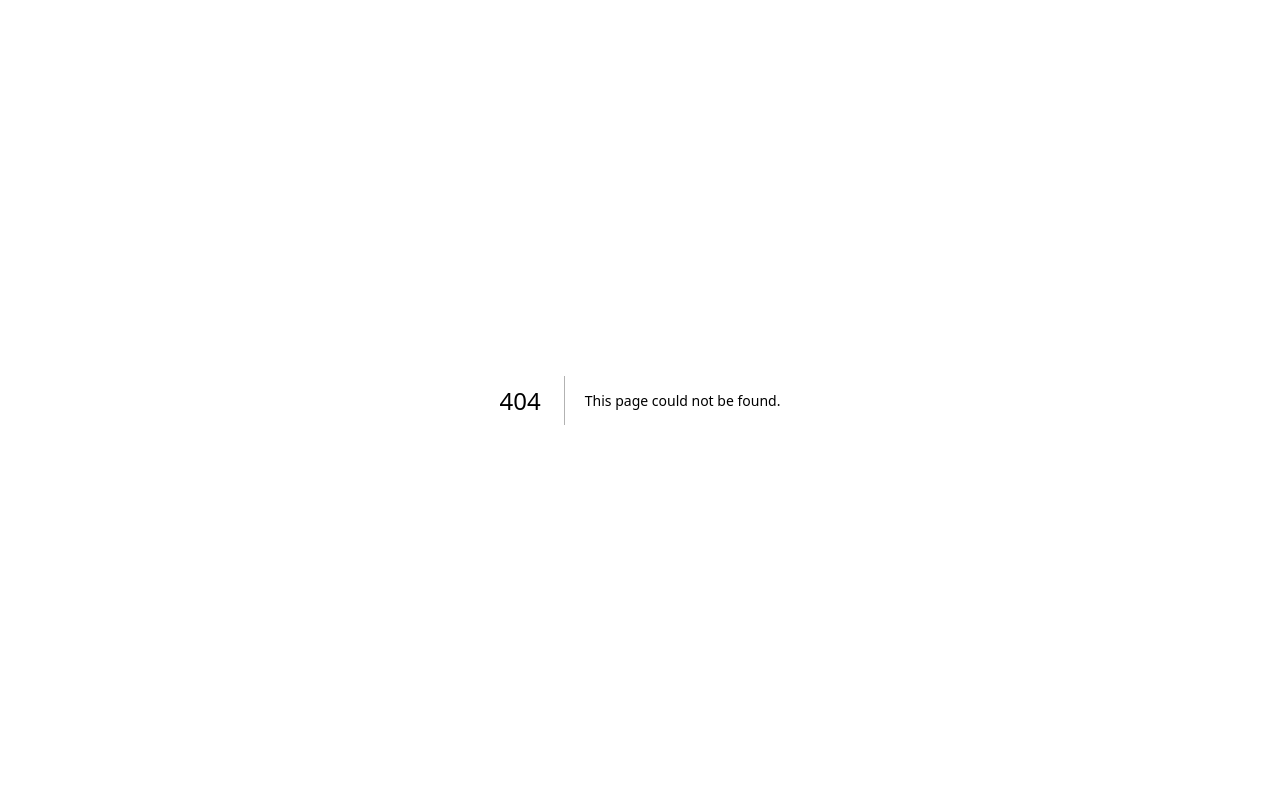
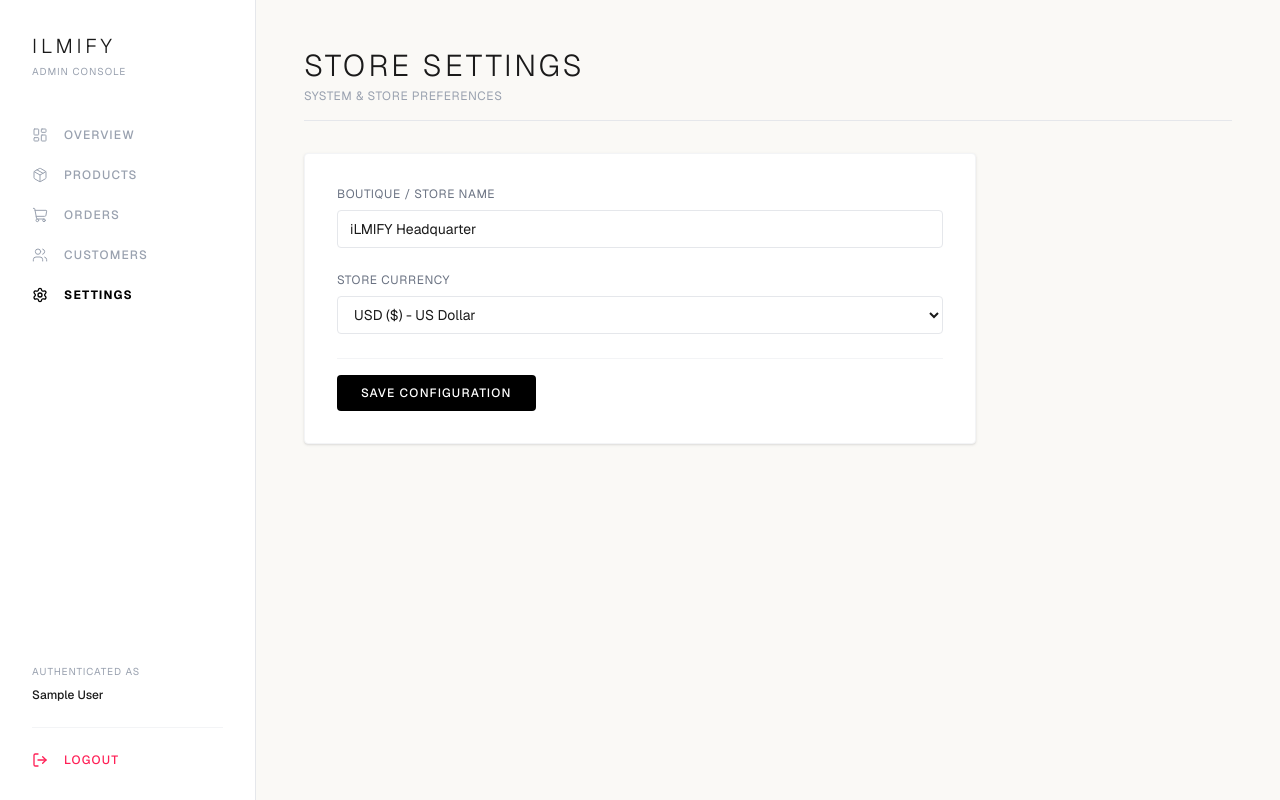
Before and after one commit to fakhrulsipon/mern-admin-panel-frontend, a Next.js app: page /dashboard/settings in a window 1280 px wide. Before the commit this address had no page. Built offline with nearby package versions, Linux system fonts and the light colour scheme; sample sign-in values are in the browser's storage.

Commit message:
Admin Dashboard Customer Management

```diff
--- /dev/null
+++ b/app/dashboard/customers/page.js
@@ -0,0 +1,73 @@
+'use client';
+import { useState, useEffect } from 'react';
+
+export default function CustomersPage() {
+  const [customers, setCustomers] = useState([]);
+  const [loading, setLoading] = useState(true);
+
+  useEffect(() => {
+    const fetchCustomers = async () => {
+      try {
+        const res = await fetch('http://localhost:8000/api/customers');
+        if (res.ok) {
+          const data = await res.json();
+          setCustomers(data);
+        }
+      } catch (err) {
+        console.error('Failed to fetch customers:', err);
+      } finally {
+        setLoading(false);
+      }
+    };
+    fetchCustomers();
+  }, []);
+
+  if (loading) {
+    return <div className="p-10 text-center font-light tracking-widest text-gray-400">LOADING CUSTOMERS...</div>;
+  }
+
+  return (
+    <div className="text-[#1A1A1A]">
+      {/* হেডার */}
+      <div className="border-b border-gray-200 pb-4 mb-8">
+        <h1 className="text-3xl font-light tracking-widest uppercase">Customer Directory</h1>
+        <p className="text-xs text-gray-400 mt-1 uppercase tracking-wider">Client Base & Lifetime Value</p>
+      </div>
+
+      {/* কাস্টমার টেবিল */}
+      <div className="bg-white border border-gray-100 rounded-sm shadow-sm overflow-hidden">
+        <div className="overflow-x-auto">
+          <table className="w-full text-left border-collapse">
+            <thead>
+              <tr className="border-b border-gray-100 bg-gray-50 text-xs uppercase tracking-wider text-gray-500">
+                <th className="p-4 font-medium">Customer Info</th>
+                <th className="p-4 font-medium">Phone</th>
+                <th className="p-4 font-medium">Total Orders</th>
+                <th className="p-4 font-medium text-right">Total Spent</th>
+              </tr>
+            </thead>
+            <tbody className="divide-y divide-gray-50 text-sm">
+              {customers.length === 0 ? (
+                <tr>
+                  <td colSpan="4" className="p-8 text-center text-gray-400 font-light">No customers found in database.</td>
+                </tr>
+              ) : (
+                customers.map((customer) => (
+                  <tr key={customer._id} className="hover:bg-[#FAF9F6] transition-colors">
+                    <td className="p-4">
+                      <div className="font-medium text-gray-900">{customer.name}</div>
+                      <div className="text-xs text-gray-400 font-light">{customer.email}</div>
+                    </td>
+                    <td className="p-4 text-gray-500 font-light">{customer.phone || 'N/A'}</td>
+                    <td className="p-4 text-gray-600 font-light">{customer.totalOrders} orders</td>
+                    <td className="p-4 text-right font-medium text-gray-900">${customer.totalSpent}</td>
+                  </tr>
+                ))
+              )}
+            </tbody>
+          </table>
+        </div>
+      </div>
+    </div>
+  );
+}
--- /dev/null
+++ b/app/dashboard/settings/page.js
@@ -0,0 +1,59 @@
+'use client';
+import { useState } from 'react';
+
+export default function SettingsPage() {
+  const [storeName, setStoreName] = useState('iLMIFY Headquarter');
+  const [currency, setCurrency] = useState('USD');
+
+  const handleSave = (e) => {
+    e.preventDefault();
+    alert('Configuration saved successfully (Local State)');
+  };
+
+  return (
+    <div className="text-[#1A1A1A]">
+      {/* হেডার */}
+      <div className="border-b border-gray-200 pb-4 mb-8">
+        <h1 className="text-3xl font-light tracking-widest uppercase">Store Settings</h1>
+        <p className="text-xs text-gray-400 mt-1 uppercase tracking-wider">System & Store Preferences</p>
+      </div>
+
+      {/* সেটিংস ফর্ম */}
+      <div className="max-w-2xl bg-white border border-gray-100 p-8 rounded-sm shadow-sm">
+        <form onSubmit={handleSave} className="space-y-6">
+          <div>
+            <label className="block text-xs uppercase tracking-wider text-gray-500 mb-2">Boutique / Store Name</label>
+            <input
+              type="text"
+              className="w-full px-3 py-2 border border-gray-200 rounded-sm focus:outline-none focus:border-black text-sm"
+              value={storeName}
+              onChange={(e) => setStoreName(e.target.value)}
+            />
+          </div>
+
+          <div>
+            <label className="block text-xs uppercase tracking-wider text-gray-500 mb-2">Store Currency</label>
+            <select
+              className="w-full px-3 py-2 border border-gray-200 rounded-sm focus:outline-none focus:border-black text-sm bg-transparent cursor-pointer"
+              value={currency}
+              onChange={(e) => setCurrency(e.target.value)}
+            >
+              <option value="USD">USD ($) - US Dollar</option>
+              <option value="EUR">EUR (€) - Euro</option>
+              <option value="BDT">BDT (৳) - Bangladeshi Taka</option>
+            </select>
+          </div>
+
+          <div className="pt-4 border-t border-gray-100">
+            <button
+              type="submit"
+              className="bg-black text-white px-6 py-2.5 text-xs uppercase tracking-widest font-medium hover:bg-gray-900 transition-colors rounded-sm"
+            >
+              Save Configuration
+            </button>
+          </div>
+        </form>
+      </div>
+    </div>
+  );
+}
```
